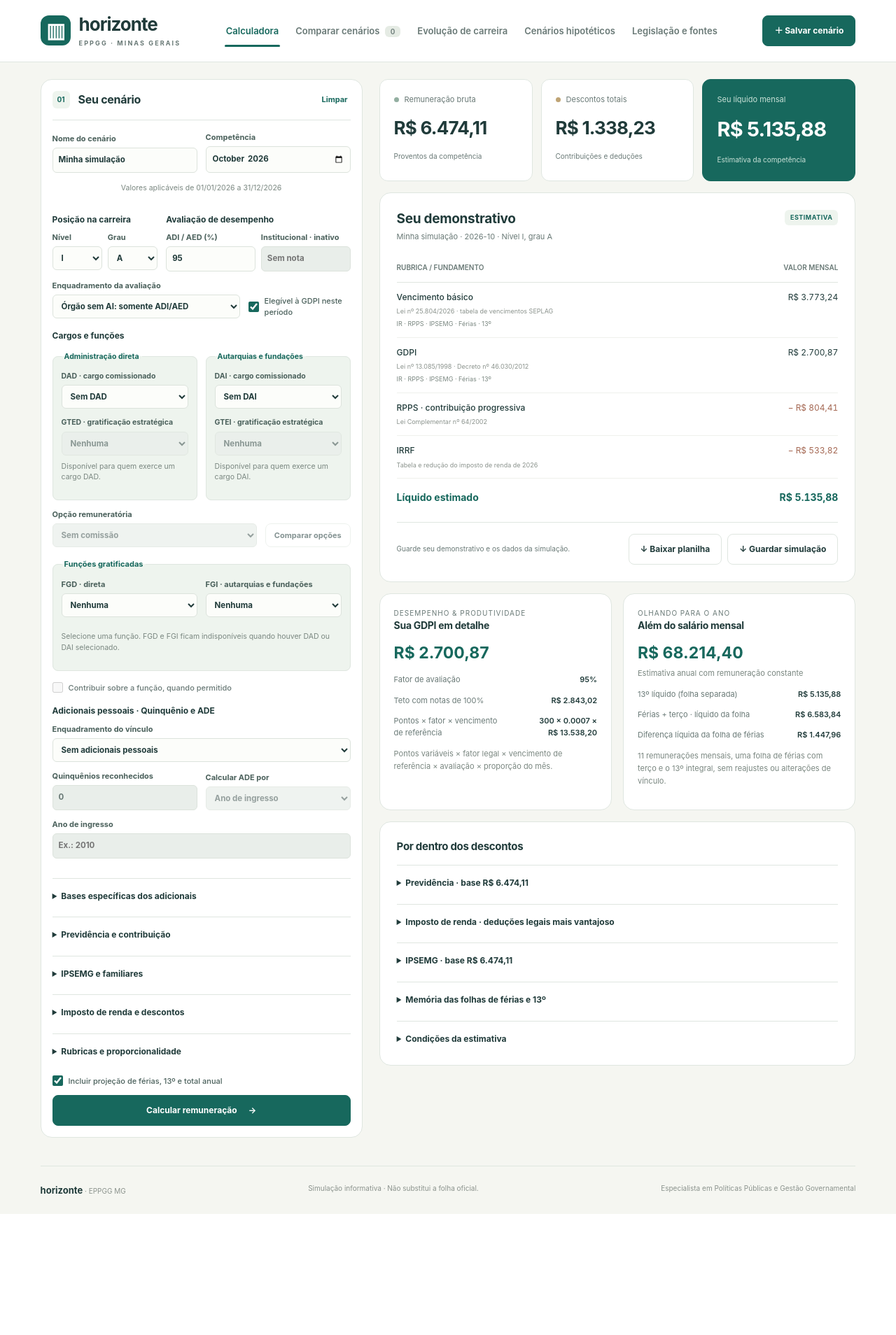
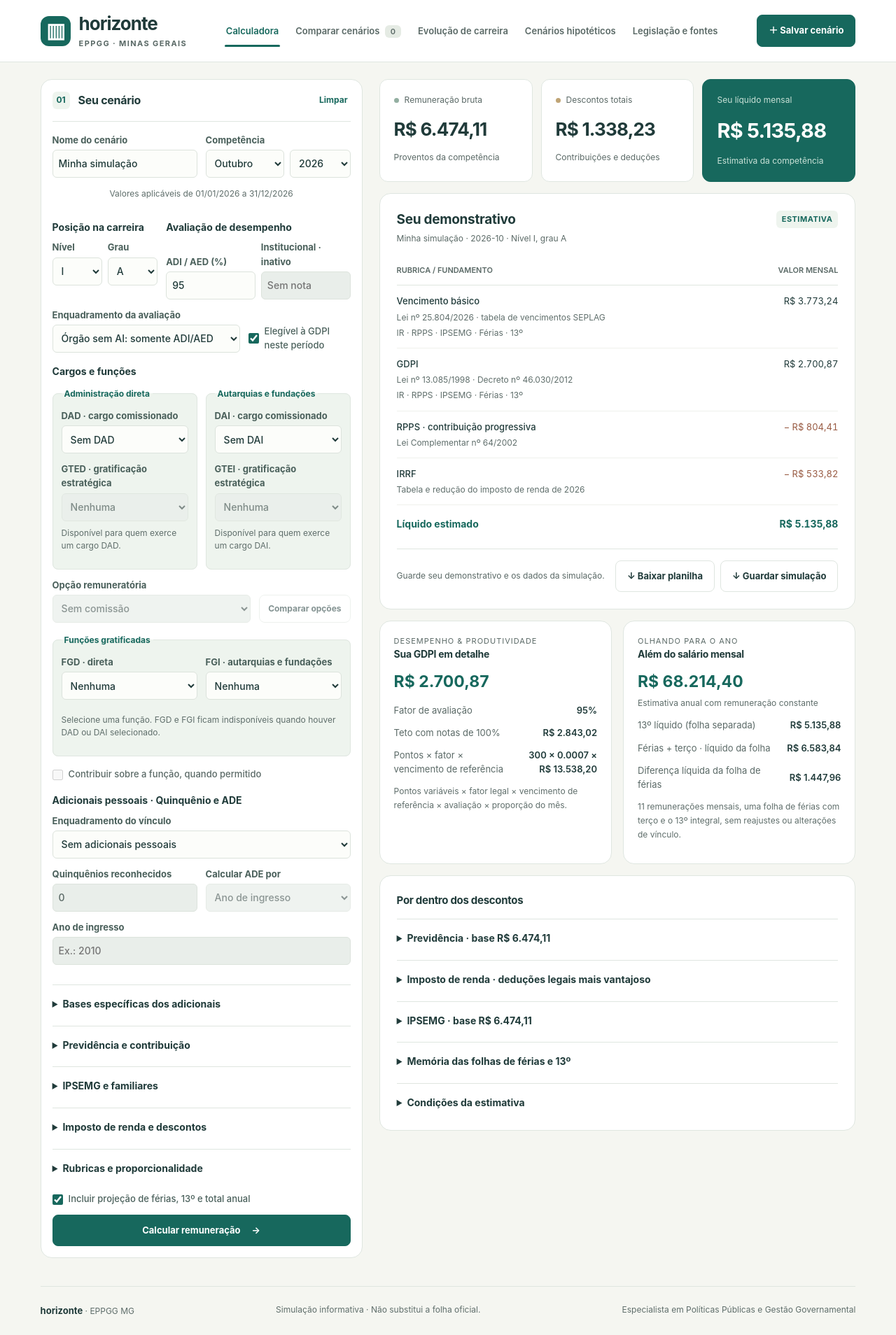
Before and after one commit to fmaximiano/eppgg, a FastAPI app: page / in a window 1280 px wide. Shown: the whole page at 70% size. Before the commit the page ends 1735 px from the top, so only its background shows below. Run offline with FastAPI, Linux system fonts and the light colour scheme; data that the repository does not hold is empty.

Commit message:
feat: readable type scale, AA text contrast and Portuguese month picker
Font size (item 5)
- New type tokens (--text-2xs to --text-lg). Nothing renders below 12px
  except uppercase micro labels (pills, table headers, eyebrows), which
  use 11px. Labels go from 11px to 13px, form fields from 11.5-12px to
  14px, help text from 10.5-11px to 12px, and source notes in the
  payslip from 9px to 12px. Fields grow to 40px (44px on phones).
- On phones, form fields use 16px so iOS does not zoom in on focus.
- Field values use normal weight instead of the bold label weight.

Contrast (item 6)
- --muted, the help text color, the deduction red and the warning pill
  text now meet WCAG AA (4.5:1) on every light background they sit on;
  help text was 3.4-3.8:1 and source notes about 3:1.

Month picker (item 8)
- input[type=month] followed the browser language ("October 2026").
  Competence fields are now a month + year pair of selects in
  Portuguese. The original input stays as a hidden field holding
  AAAA-MM, so form data, saved scenarios and existing listeners are
  unchanged, and values set by code update the selects.

Co-Authored-By: Claude Opus 5.5 <noreply@anthropic.com>
Claude-Session: https://claude.ai/code/session_0151hTKoZiudMUVz87SP5D3n

```diff
--- a/app/static/app.js
+++ b/app/static/app.js
@@ -36,6 +36,64 @@ try {
 } catch {
   /* corrupt local storage is never executed */
 }
+
+// Competências em português: o <input type="month"> segue o idioma do navegador. O campo
+// original continua com o valor AAAA-MM (escondido), sincronizado com dois selects.
+const MONTHS = [
+  'Janeiro',
+  'Fevereiro',
+  'Março',
+  'Abril',
+  'Maio',
+  'Junho',
+  'Julho',
+  'Agosto',
+  'Setembro',
+  'Outubro',
+  'Novembro',
+  'Dezembro',
+];
+function monthPicker(input) {
+  const native = Object.getOwnPropertyDescriptor(HTMLInputElement.prototype, 'value');
+  const label = input.closest('label')?.firstChild.textContent.trim() || 'Competência';
+  const month = document.createElement('select');
+  const year = document.createElement('select');
+  month.className = 'month-picker-month';
+  year.className = 'month-picker-year';
+  month.setAttribute('aria-label', `${label}: mês`);
+  year.setAttribute('aria-label', `${label}: ano`);
+  month.append(...MONTHS.map((name, i) => new Option(name, String(i + 1).padStart(2, '0'))));
+  const last = Math.max(new Date().getFullYear(), Number(input.value.slice(0, 4))) + 2;
+  for (let y = last; y >= 2000; y--) year.append(new Option(y, y));
+  const wrapper = document.createElement('span');
+  wrapper.className = 'month-picker';
+  wrapper.append(month, year);
+  input.type = 'hidden';
+  input.after(wrapper);
+  const sync = () => {
+    [year.value, month.value] = native.get.call(input).split('-');
+  };
+  // Atribuições feitas pelo código (cenário carregado, por exemplo) também atualizam os selects.
+  Object.defineProperty(input, 'value', {
+    get: () => native.get.call(input),
+    set: (value) => {
+      native.set.call(input, value);
+      sync();
+    },
+  });
+  for (const select of [month, year]) {
+    select.addEventListener('input', (event) => event.stopPropagation());
+    select.addEventListener('change', (event) => {
+      event.stopPropagation();
+      native.set.call(input, `${year.value}-${month.value}`);
+      input.dispatchEvent(new Event('input', { bubbles: true }));
+      input.dispatchEvent(new Event('change', { bubbles: true }));
+    });
+  }
+  input.form?.addEventListener('reset', () => setTimeout(sync));
+  sync();
+}
+$$('input[type=month]').forEach(monthPicker);
 
 function toast(message) {
   $('#toast').textContent = message;
--- a/app/static/style.css
+++ b/app/static/style.css
@@ -17,9 +17,9 @@
   /* Texto */
   --ink: #203b3a;
   --ink-soft: #4a605b; /* rótulos de campos */
-  --muted: #697976;
-  --help: #7a8780;
-  --faint: #8b938d;
+  /* Contraste AA (≥ 4,5:1) sobre todos os fundos claros abaixo */
+  --muted: #5a6966;
+  --help: #5f6e6b;
 
   /* Superfícies e bordas */
   --paper: #fff;
@@ -35,9 +35,9 @@
 
   /* Estados */
   --warn: #fff5df;
-  --warn-ink: #956d2d;
+  --warn-ink: #85601f;
   --warn-list: #87744e;
-  --deduction: #a46752;
+  --deduction: #985a42;
   --error-bg: #fff0ec;
   --error-border: #e7b6a8;
   --error-ink: #9a3827;
@@ -60,6 +60,13 @@
   --space-9: 64px;
 
   /* Forma */
+  /* Tipografia: nada abaixo de 12px, exceto rótulos em caixa alta (11px) */
+  --text-2xs: 11px;
+  --text-xs: 12px;
+  --text-sm: 13px;
+  --text-md: 14px;
+  --text-lg: 16px;
+
   --radius-xs: 6px;
   --radius-sm: 8px;
   --radius-md: 12px;
@@ -101,7 +108,7 @@ h2 {
   margin: 0;
 }
 h3 {
-  font-size: 12px;
+  font-size: var(--text-md);
   font-weight: 750;
   margin: var(--space-6) 0 var(--space-3);
   color: var(--ink);
@@ -140,7 +147,7 @@ button:disabled {
 /* Campos */
 label {
   display: block;
-  font-size: 11px;
+  font-size: var(--text-sm);
   font-weight: 650;
   margin-bottom: var(--space-3);
   color: var(--ink-soft);
@@ -157,8 +164,9 @@ textarea {
   padding: var(--space-2) var(--space-3);
   background: var(--field-bg);
   color: var(--ink);
-  font-size: 12px;
-  min-height: 39px;
+  font-size: var(--text-md);
+  font-weight: 500; /* o rótulo em volta é negrito; o valor digitado não */
+  min-height: 40px;
 }
 input:focus,
 select:focus,
@@ -178,6 +186,12 @@ input[type="checkbox"] {
   flex-shrink: 0;
   margin: 0;
 }
+/* Competência: mês e ano em português (ver monthPicker em app.js) */
+.month-picker {
+  display: grid;
+  grid-template-columns: minmax(0, 1.3fr) minmax(0, 1fr);
+  gap: var(--space-2);
+}
 .field-row {
   display: flex;
   align-items: flex-end;
@@ -188,7 +202,7 @@ input[type="checkbox"] {
   min-width: 0;
 }
 .field-help {
-  font-size: 11px;
+  font-size: var(--text-xs);
   color: var(--help);
   line-height: 1.65;
   margin: var(--space-half) 0 var(--space-3);
@@ -197,7 +211,7 @@ input[type="checkbox"] {
   display: flex;
   align-items: center;
   gap: var(--space-2);
-  font-size: 11px;
+  font-size: var(--text-sm);
   font-weight: 500;
   line-height: 1.5;
 }
@@ -213,7 +227,7 @@ details {
 }
 summary {
   cursor: pointer;
-  font-size: 12px;
+  font-size: var(--text-md);
   font-weight: 650;
   color: var(--ink);
   padding: 0 0 var(--space-1);
@@ -229,12 +243,12 @@ details[open] summary {
 table {
   border-collapse: collapse;
   width: 100%;
-  font-size: 12px;
+  font-size: var(--text-sm);
 }
 th {
   text-align: left;
   color: var(--muted);
-  font-size: 10px;
+  font-size: var(--text-2xs);
   font-weight: 600;
   padding: var(--space-3) 0;
   border-bottom: 1px solid var(--line);
@@ -260,7 +274,7 @@ th:last-child {
   padding: var(--space-3) var(--space-4);
   border-radius: var(--radius-sm);
   font-weight: 650;
-  font-size: 12px;
+  font-size: var(--text-sm);
   border: 1px solid var(--teal);
   line-height: 1.5;
 }
@@ -288,7 +302,7 @@ th:last-child {
   color: var(--teal);
   padding: var(--space-1);
   font-weight: 650;
-  font-size: 11px;
+  font-size: var(--text-xs);
 }
 .actions {
   display: flex;
@@ -312,12 +326,12 @@ th:last-child {
 }
 .panel-heading h2 {
   flex: 1;
-  font-size: 16px;
+  font-size: var(--text-lg);
 }
 .step {
   display: grid;
   place-items: center;
-  font-size: 10px;
+  font-size: var(--text-xs);
   border-radius: var(--radius-xs);
   width: 25px;
   height: 25px;
@@ -342,7 +356,7 @@ th:last-child {
 .pill {
   border-radius: var(--radius-xs);
   padding: var(--space-1) var(--space-2);
-  font-size: 9px;
+  font-size: var(--text-2xs);
   font-weight: 750;
   letter-spacing: 0.5px;
   background: var(--warn);
@@ -419,7 +433,7 @@ th:last-child {
   align-items: center;
   gap: var(--space-4);
   margin: var(--space-3) 0;
-  font-size: 11px;
+  font-size: var(--text-sm);
   color: var(--muted);
 }
 .metric-row strong {
@@ -434,7 +448,7 @@ th:last-child {
   color: var(--teal);
 }
 .small-title {
-  font-size: 10px;
+  font-size: var(--text-2xs);
   letter-spacing: 1px;
   color: var(--muted);
   text-transform: uppercase;
@@ -514,8 +528,8 @@ th:last-child {
 }
 .brand-sub {
   display: block;
-  font-size: 9px;
-  letter-spacing: 2.1px;
+  font-size: var(--text-2xs);
+  letter-spacing: 1.4px;
   margin-top: var(--space-2);
   color: var(--muted);
 }
@@ -560,7 +574,7 @@ th:last-child {
   border-radius: var(--radius-xs);
   padding: var(--space-half) var(--space-2);
   margin-left: var(--space-1);
-  font-size: 10px;
+  font-size: var(--text-2xs);
 }
 .topbar #save {
   grid-column: 3;
@@ -597,11 +611,11 @@ footer {
   border-top: 1px solid var(--line);
   margin-top: var(--space-8);
   padding: var(--space-6) 0;
-  color: var(--faint);
-  font-size: 10px;
+  color: var(--help);
+  font-size: var(--text-xs);
 }
 footer strong {
-  font-size: 13px;
+  font-size: var(--text-sm);
   color: var(--ink);
 }
 
@@ -625,10 +639,10 @@ footer strong {
 .input-panel input:not([type="checkbox"]),
 .input-panel select,
 .input-panel textarea {
-  min-height: 34px;
+  min-height: 40px;
   margin-top: var(--space-1);
   padding: var(--space-2) var(--space-2);
-  font-size: 11.5px;
+  font-size: var(--text-md);
 }
 .input-panel h3 {
   margin-top: var(--space-4);
@@ -638,7 +652,7 @@ footer strong {
   gap: var(--space-3);
 }
 .input-panel .field-help {
-  font-size: 10.5px;
+  font-size: var(--text-xs);
   line-height: 1.5;
   margin-bottom: var(--space-3);
 }
@@ -672,7 +686,7 @@ footer strong {
   margin-bottom: 0;
 }
 .evaluation-settings > .check {
-  min-height: 34px;
+  min-height: 40px;
 }
 
 /* Cargos e funções */
@@ -687,7 +701,7 @@ footer strong {
 .career-group legend {
   max-width: 100%;
   padding: 0 var(--space-1);
-  font-size: 11px;
+  font-size: var(--text-xs);
   font-weight: 700;
   color: var(--teal);
 }
@@ -714,10 +728,6 @@ footer strong {
   margin: 0;
   padding: var(--space-3);
 }
-.commission-groups legend,
-.commission-groups label {
-  font-size: 10.5px;
-}
 .standalone-functions {
   display: grid;
   grid-template-columns: repeat(2, minmax(0, 1fr));
@@ -738,9 +748,9 @@ footer strong {
   margin-bottom: 0;
 }
 .remuneration-row #compare-options {
-  min-height: 34px;
+  min-height: 40px;
   padding: var(--space-2) var(--space-3);
-  font-size: 11px;
+  font-size: var(--text-xs);
   white-space: nowrap;
 }
 .flag-grid {
@@ -780,7 +790,7 @@ footer strong {
   min-width: 0;
 }
 .stat-label {
-  font-size: 11px;
+  font-size: var(--text-xs);
   color: var(--muted);
   display: flex;
   align-items: center;
@@ -795,7 +805,7 @@ footer strong {
   white-space: nowrap;
 }
 .stat-sub {
-  font-size: 10px;
+  font-size: var(--text-xs);
   color: var(--muted);
 }
 .stat.net {
@@ -818,7 +828,7 @@ footer strong {
   margin-bottom: var(--space-4);
 }
 .result-title p {
-  font-size: 11px;
+  font-size: var(--text-xs);
   margin: var(--space-1) 0 0;
 }
 .rubric-name {
@@ -827,8 +837,8 @@ footer strong {
 }
 .source-small {
   display: block;
-  color: var(--faint);
-  font-size: 9px;
+  color: var(--help);
+  font-size: var(--text-xs);
   line-height: 1.5;
   max-width: 390px;
   margin-top: var(--space-1);
@@ -836,7 +846,7 @@ footer strong {
 }
 .incidences {
   display: block;
-  font-size: 9px;
+  font-size: var(--text-xs);
   color: var(--help);
   margin-top: var(--space-1);
 }
@@ -865,7 +875,7 @@ footer strong {
 }
 .export-bar span {
   color: var(--muted);
-  font-size: 10px;
+  font-size: var(--text-xs);
 }
 .subgrid {
   display: grid;
@@ -886,7 +896,7 @@ footer strong {
   font-size: 15px;
 }
 .breakdown details {
-  font-size: 12px;
+  font-size: var(--text-sm);
 }
 .real-catalog td:not(:first-child),
 .real-catalog th:not(:first-child) {
```
Also changed, not shown: other parts of app/static/style.css (+30 -28 lines), tests/browser_smoke.py (+12 -4 lines).
